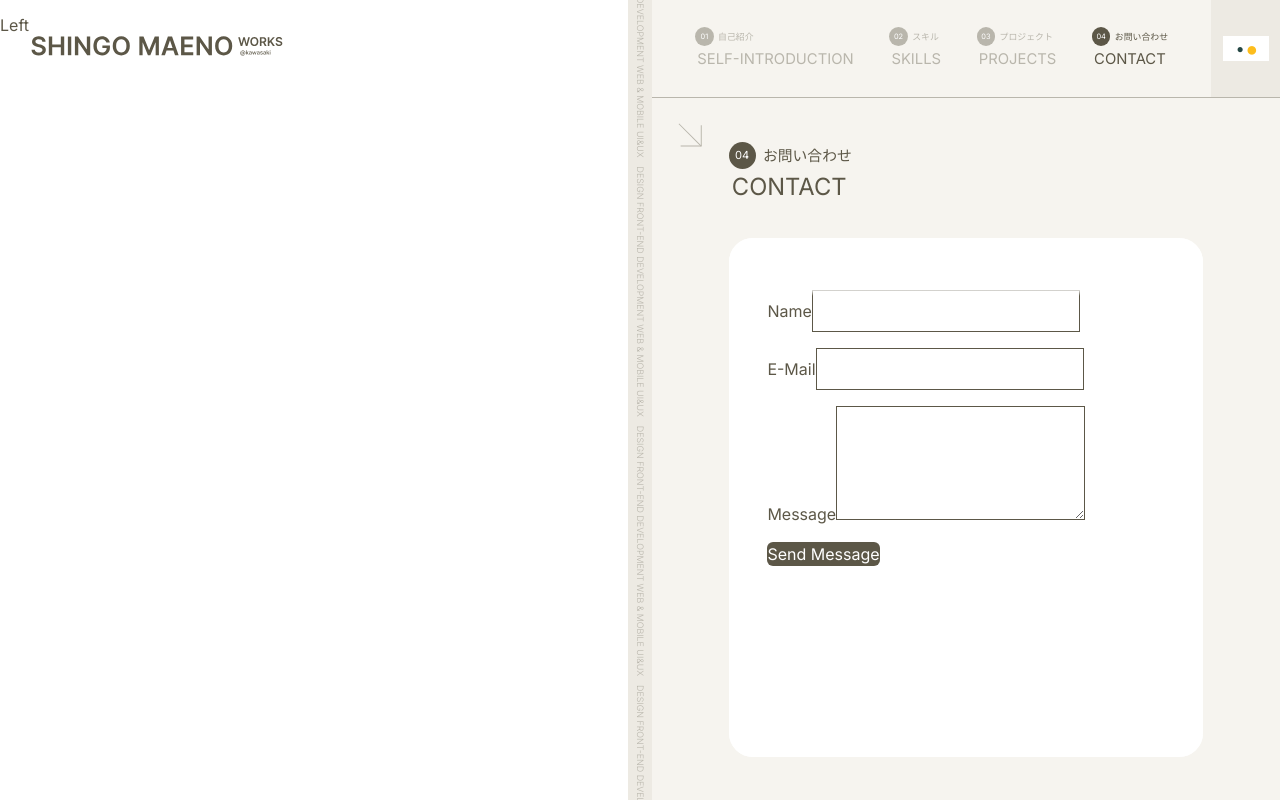
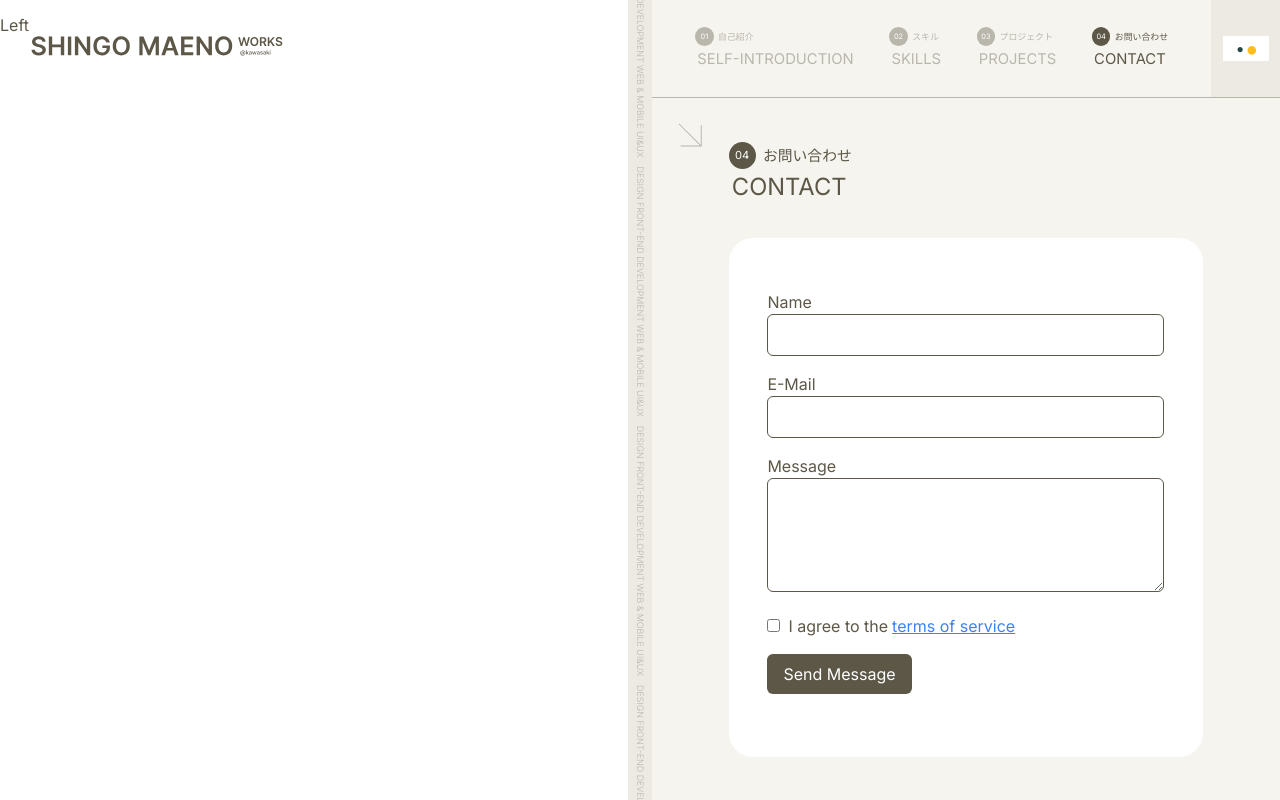
Before and after one commit to awakepanda/portfolio, a Next.js app: page /contact in a window 1280 px wide. Built offline with nearby package versions, Linux system fonts and the light colour scheme.

Commit message:
feat: add policy text and mordal function

```diff
--- a/src/features/contact/components/ContactForm.tsx
+++ b/src/features/contact/components/ContactForm.tsx
@@ -1,43 +1,50 @@
 "use client";
-
 import React, { useState } from "react";
+import { motion, AnimatePresence } from "framer-motion";
 
 export default function ContactForm() {
   const [name, setName] = useState("");
   const [email, setEmail] = useState("");
   const [message, setMessage] = useState("");
   const [status, setStatus] = useState("");
+  const [isChecked, setIsChecked] = useState(false);
+  const [isModalOpen, setIsModalOpen] = useState(false);
 
   const handleSubmit = async (e: React.FormEvent<HTMLFormElement>) => {
     e.preventDefault();
+    if (!isChecked) {
+      setStatus("Please agree to the terms of service.");
+      return;
+    }
     setStatus("Sending...");
-
     try {
       const response = await fetch("/api/send", {
         method: "POST",
         headers: { "Content-Type": "application/json" },
         body: JSON.stringify({ name, email, message }),
       });
-
       if (response.ok) {
         setStatus("Message sent successfully");
         setName("");
         setEmail("");
         setMessage("");
+        setIsChecked(false);
       } else {
-        setStatus("Faild to send message. Please try again.");
+        setStatus("Failed to send message. Please try again.");
       }
     } catch (error) {
-      setStatus("An error occurred. Please send again lator.");
+      setStatus("An error occurred. Please send again later.");
     }
   };
 
+  const toggleModal = () => setIsModalOpen(!isModalOpen);
+
   return (
-    <form onSubmit={handleSubmit}>
+    <form onSubmit={handleSubmit} className="relative">
       <div className="mb-4">
         <label htmlFor="name">Name</label>
         <input
-          className="border border-foreground raunded-md py-2 px-4"
+          className="border border-foreground rounded-md py-2 px-4 w-full"
           type="text"
           id="name"
           value={name}
@@ -48,7 +55,7 @@ export default function ContactForm() {
       <div className="mb-4">
         <label htmlFor="email">E-Mail</label>
         <input
-          className="border border-foreground raunded-md py-2 px-4"
+          className="border border-foreground rounded-md py-2 px-4 w-full"
           type="email"
           id="email"
           value={email}
@@ -59,7 +66,7 @@ export default function ContactForm() {
       <div className="mb-4">
         <label htmlFor="message">Message</label>
         <textarea
-          className="border border-foreground raunded-md py-2 px-4"
+          className="border border-foreground rounded-md py-2 px-4 w-full"
           id="message"
           value={message}
           onChange={(e) => setMessage(e.target.value)}
@@ -67,9 +74,79 @@ export default function ContactForm() {
           rows={4}
         ></textarea>
       </div>
-      <button type="submit" className="bg-primary rounded-md text-white">
+      <div className="mb-4 flex items-center">
+        <input
+          type="checkbox"
+          id="agree"
+          checked={isChecked}
+          onChange={() => setIsChecked(!isChecked)}
+          className="mr-2"
+        />
+        <label htmlFor="agree">
+          <span className="mr-1">I agree to the</span>
+          <button
+            type="button"
+            onClick={toggleModal}
+            className="text-blue-500 underline"
+          >
+            terms of service
+          </button>
+        </label>
+      </div>
+      <button
+        type="submit"
+        className="bg-primary rounded-md text-white py-2 px-4"
+      >
         Send Message
       </button>
+      {status && <p className="mt-4">{status}</p>}
+
+      <AnimatePresence>
+        {isModalOpen && (
+          <motion.div
+            initial={{ opacity: 0 }}
+            animate={{ opacity: 1 }}
+            exit={{ opacity: 0 }}
+            className="fixed inset-0 bg-black bg-opacity-50 flex items-center justify-center z-50"
+            onClick={toggleModal}
+          >
+            <motion.div
+              initial={{ scale: 0.9, opacity: 0 }}
+              animate={{ scale: 1, opacity: 1 }}
+              exit={{ scale: 0.9, opacity: 0 }}
+              className="bg-white w-2/3 shadow-2xl text-primary font-notosansjp rounded-[32px] max-h-[80vh] overflow-y-auto"
+              onClick={(e) => e.stopPropagation()}
+            >
+              <div className="relative px-10 py-16">
+                <button
+                  className="absolute top-4 right-4 text-2xl"
+                  onClick={toggleModal}
+                >
+                  ×
+                </button>
+                <h2 className="text-center mb-6 text-lg font-bold">利用規約</h2>
+                <ol className="flex flex-col gap-4 text-sm list-decimal pl-8">
+                  <li>
+                    個人情報の取り扱い：当社は、お客様から提供された個人情報を厳重に管理し、お問い合わせへの回答およびサービス改善の目的以外には使用いたしません。
+                  </li>
+                  <li>
+                    情報の第三者提供：お客様の同意なしに、個人情報を第三者に提供することはありません。
+                  </li>
+                  <li>
+                    セキュリティ：当社は、お客様の個人情報を保護するために適切なセキュリティ対策を講じています。
+                  </li>
+                  <li>
+                    情報の訂正・削除：お客様は、提供した個人情報の訂正または削除を要求する権利を有します。
+                  </li>
+                  <li>
+                    規約の変更：当社は、必要に応じて本規約を変更することがあります。変更後の規約は、ウェブサイト上に掲載した時点で効力を生じるものとします。
+                  </li>
+                </ol>
+              </div>
+            </motion.div>
+          </motion.div>
+        )}
+      </AnimatePresence>
     </form>
   );
 }
--- a/src/features/contact/components/ContactTextContent.tsx
+++ b/src/features/contact/components/ContactTextContent.tsx
@@ -8,7 +8,7 @@ export default function ContactTextContent() {
       <Arrow style="default" />
       <div className="flex flex-col justify-between h-[calc(100%-calc((100vw*40)/640))] md:h-[calc(100%-calc((100vw*40)/1024))] lg:h-[calc(100%-calc((100vw*190)/1728))]">
         <PageTitle />
-        <div className="relative flex-grow bg-white rounded-3xl overflow-hidden before:block before:absolute before:top-0 before:left-0 before:z-50 before:w-full before:bg-custom-gradiation-top after:block after:absolute after:bottom-0 after:left-0 after:w-full after:bg-custom-gradiation-bottom mt-sp-[20] py-sp-[42] px-sp-[30] before:h-sp-[46] after:h-sp-[46] md:mt-tablet-[38] md:py-tablet-[42] md:px-tablet-[38] md:before:h-tablet-[50] md:after:h-tablet-[50] lg:mt-pc-[50] lg:py-pc-[70] lg:px-pc-[52] lg:before:h-pc-[78] lg:after:h-pc-[70]">
+        <div className="flex-grow bg-white rounded-3xl overflow-hidden mt-sp-[20] py-sp-[42] px-sp-[30] md:mt-tablet-[38] md:py-tablet-[42] md:px-tablet-[38] lg:mt-pc-[50] lg:py-pc-[70] lg:px-pc-[52]">
           <ContactForm />
         </div>
       </div>
```
